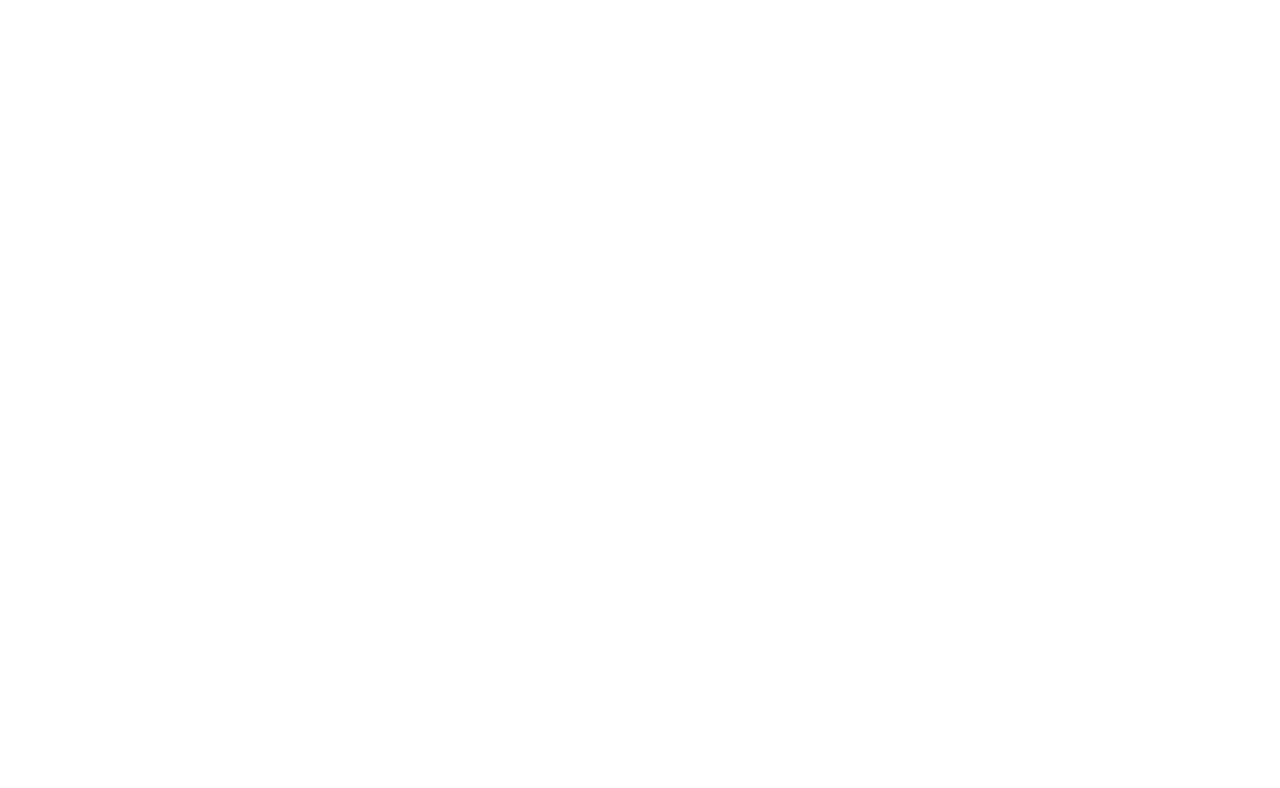
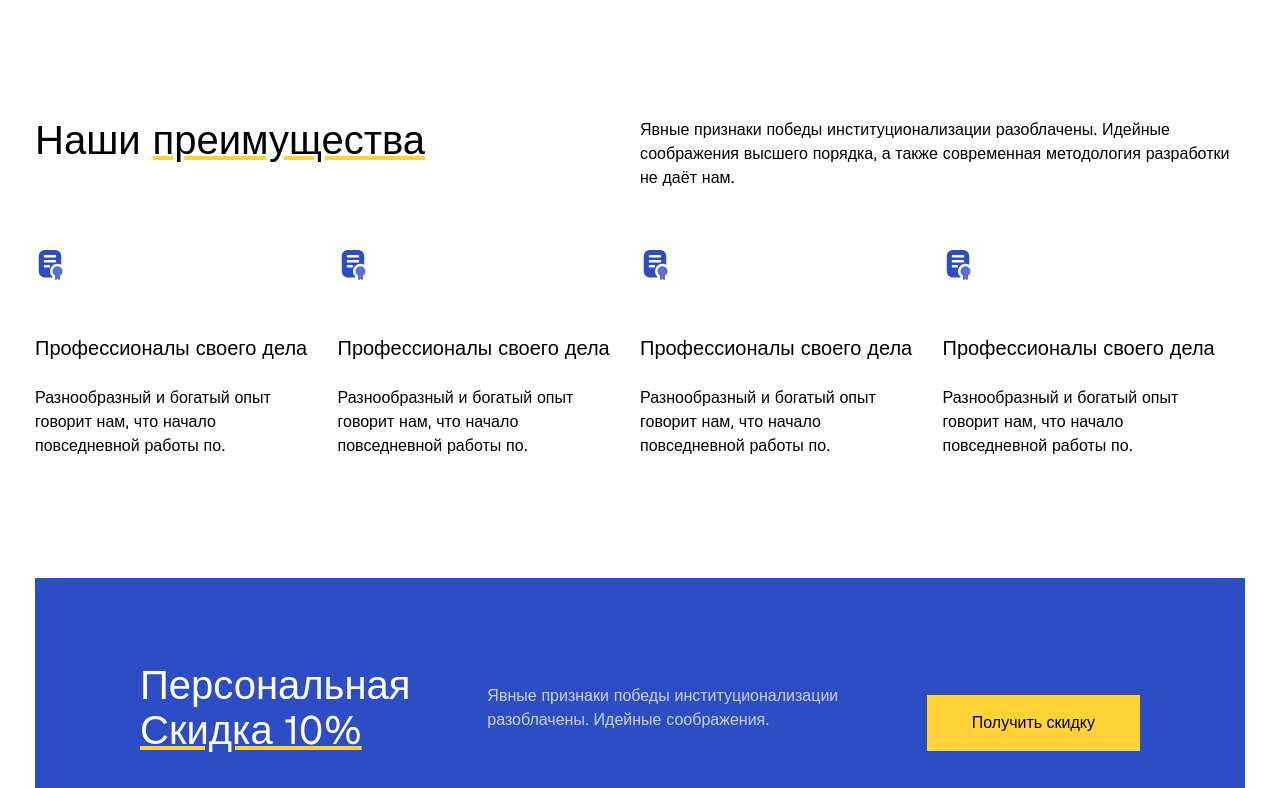
Before and after one commit to Gur01/climate, a Next.js app: page / in a window 1280 px wide. Shown: the part 812-1600 px from the top of the page. Before the commit the page ends 810 px from the top, so only its background shows below. Built offline with nearby package versions, Linux system fonts and the light colour scheme.

Commit message:
fix navigation

```diff
--- a/src/components/CustomSwiper.jsx
+++ b/src/components/CustomSwiper.jsx
@@ -1,11 +1,11 @@
 import styled from 'styled-components';
-import SwiperCore, { Autoplay, Scrollbar } from 'swiper';
+import SwiperCore, { Autoplay, Scrollbar, Navigation } from 'swiper';
 import 'swiper/css';
 import 'swiper/css/navigation';
 import 'swiper/css/scrollbar';
 import { Swiper } from 'swiper/react';
 
-SwiperCore.use([Scrollbar, Autoplay]);
+SwiperCore.use([Scrollbar, Autoplay, Navigation]);
 
 const CustomSwiper = ({children, autoplay = false, spaceBetween = 0, slidesPerView = 1, ...props}) => {
     return (
--- a/src/pages/index.js
+++ b/src/pages/index.js
@@ -12,11 +12,11 @@ export default function Home() {
   return (
     <>
       <Header />
-      {/* <Advantages />
+      <Advantages />
       <Services />
       <Feedback />
       <About />
-      <Footer /> */}
+      <Footer />
     </>
   )
 
```
